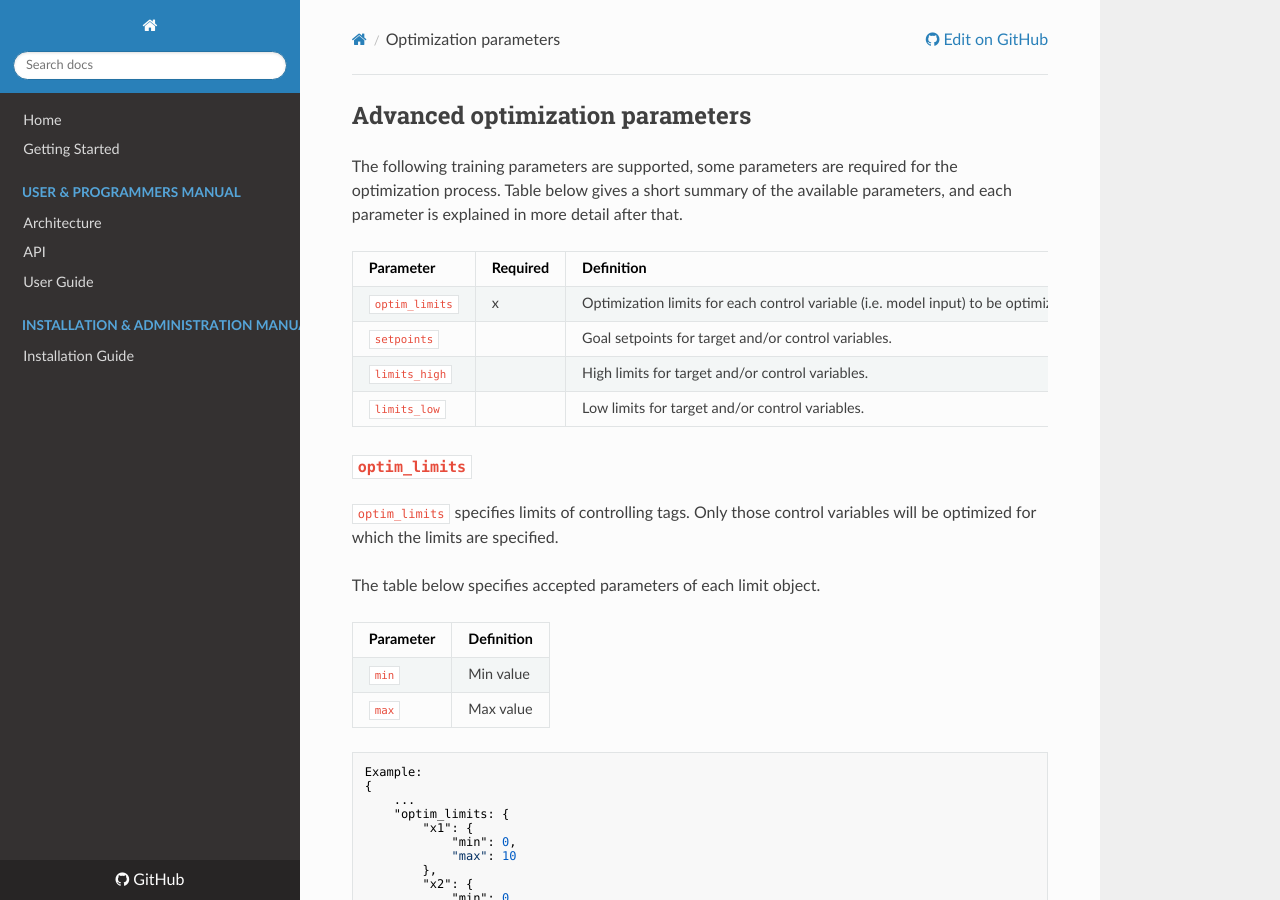
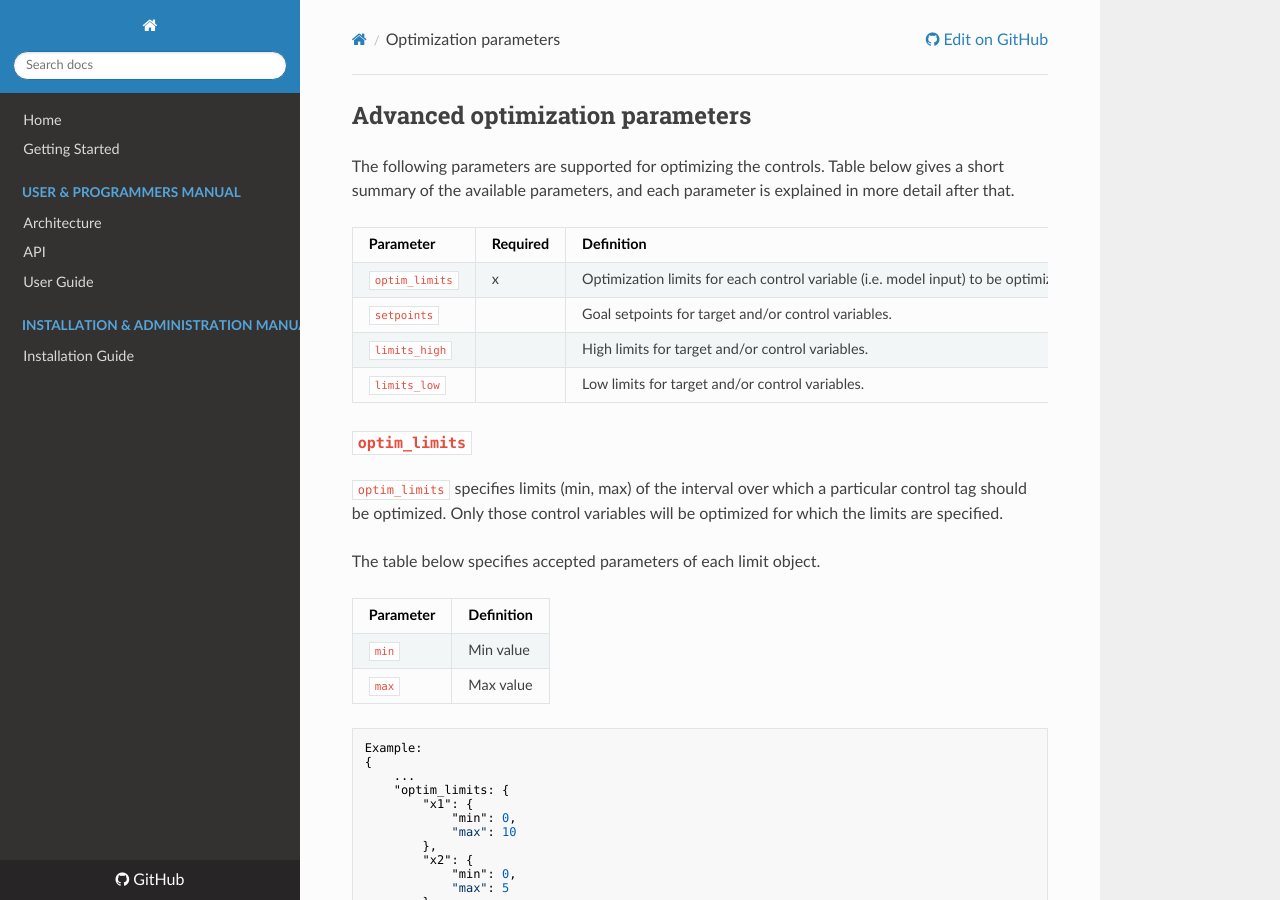
Before and after one commit to ramp-eu/Process_Optimization, an MkDocs documentation site: the page built from docs/optimization_parameters.md, in a window 1280 px wide and 900 px high. Built offline with MkDocs 1.6.1, drawn with Linux system fonts in a browser that asks for light colours; nearby versions of some CDN libraries; old or Windows-style settings are respelled for this version of MkDocs.

Commit message:
Modify the documentation a bit

```diff
--- a/docs/optimization_parameters.md
+++ b/docs/optimization_parameters.md
@@ -1,17 +1,17 @@
 ## Advanced optimization parameters
 
-The following training parameters are supported, some parameters are required for the optimization process. Table below gives a short summary of the available parameters, and each parameter is explained in more detail after that.
+The following parameters are supported for optimizing the controls. Table below gives a short summary of the available parameters, and each parameter is explained in more detail after that.
 
 | Parameter    | Required | Definition | Default |
 | ------------ | -------- | ---------- | ------- |
-| `optim_limits` | x        | Optimization limits for each control variable (i.e. model input) to be optimized. Those controls for which limits are not specified, will not be optimized.  | null        |
+| `optim_limits` | x        | Optimization limits for each control variable (i.e. model input) to be optimized. Controls for which limits are not specified will not be optimized.  | null        |
 | `setpoints`    |          | Goal setpoints for target and/or control variables.        | null        |
 | `limits_high`  |          | High limits for target and/or control variables.           | null        |
 | `limits_low`   |          | Low limits for target and/or control variables.            | null        |
 
 ### `optim_limits`
 
-`optim_limits` specifies limits of controlling tags. Only those control variables will be optimized for which the limits are specified.
+`optim_limits` specifies limits (min, max) of the interval over which a particular control tag should be optimized. Only those control variables will be optimized for which the limits are specified.
 
 The table below specifies accepted parameters of each limit object.
 
```
